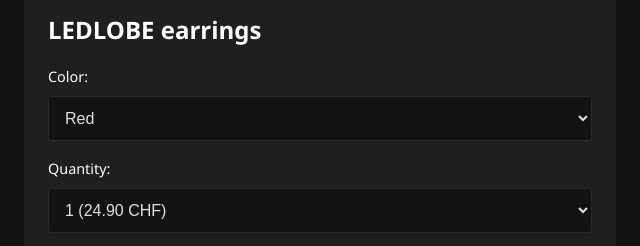
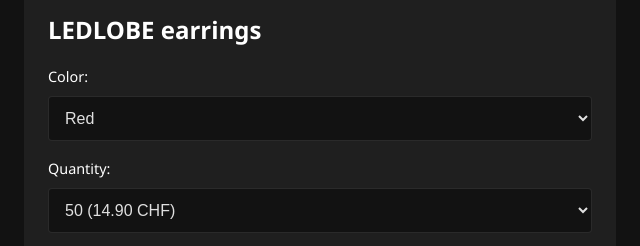
Before and after one commit to stefanozampieri/ledlobe_website, a plain HTML site: page index.html in a window 1280 px wide. Shown: the part 3032-3278 px from the top of the page, 8-648 px from the left. Drawn offline with Linux system fonts and the light colour scheme; a script that the page names is missing.

Commit message:
Removed the option for 1 unit in the whole sale shop

```diff
--- a/index.html
+++ b/index.html
@@ -135,9 +135,8 @@
                             </select>
                         </div>
                         <div class="option-group">
-                            <label for="quantity-select">Quantity:</label>
-                            <select id="quantity-select" class="select-style">
-                                <option value="1" data-price="24.90">1 (24.90 CHF)</option>
+                            <label for="quantity-select-wholesale">Quantity:</label>
+                            <select id="quantity-select-wholesale" class="select-style">
                                 <option value="50" data-price="14.90">50 (14.90 CHF)</option>
                                 <option value="100" data-price="11.90">100 (11.90 CHF)</option>
                             </select>
```
